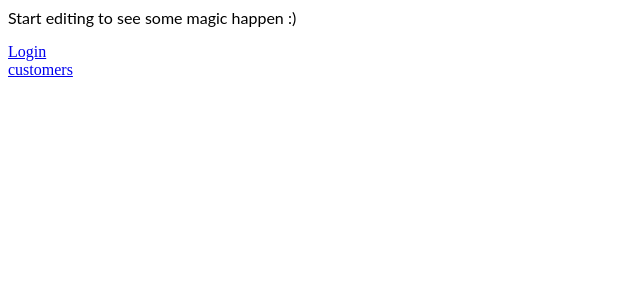
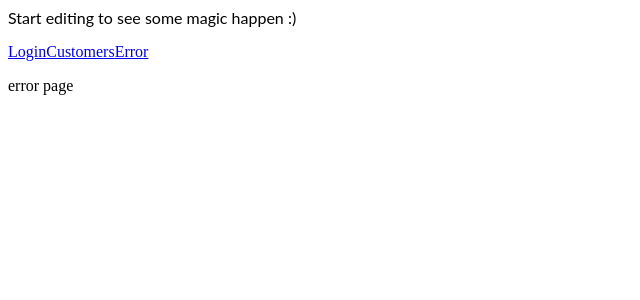
Before and after one commit to jayakrishnanni/angular-86upcq, an Angular app: page / in a window 1280 px wide. Shown: the top 300 px of the page, without its empty margins (0-640 px from the left). Built offline with nearby package versions, Linux system fonts and the light colour scheme.

Commit message:
5 files modified

```diff
--- a/src/app/app.component.html
+++ b/src/app/app.component.html
@@ -2,8 +2,10 @@
 <p>
   Start editing to see some magic happen :)</p>
   <a routerLinkActive="active"
-       routerLink="/login">Login</a> <br>
+       routerLink="/login">Login</a>
        <a routerLinkActive="active"
-       routerLink="/customers">customers</a>
+       routerLink="/customers">Customers</a>
+       <a routerLinkActive="active"
+      routerLink="/error">Error</a>
 
-<router-outlet></router-outlet>
+    <router-outlet></router-outlet>
--- a/src/app/app.routing.module.ts
+++ b/src/app/app.routing.module.ts
@@ -9,7 +9,9 @@ import { CustomersComponent } from './views/customers/customers.component';
   imports: [
     RouterModule.forRoot([
       { path: 'login', component: LoginComponent },
+
       { path: 'customers', component: CustomersComponent },
+
       { path: '**', component: ErrorComponent},
     ]),
   ],
--- a/src/app/views/customers/customers.component.ts
+++ b/src/app/views/customers/customers.component.ts
@@ -8,14 +8,11 @@ import { ApiService } from '../../services/api.service';
   styleUrls: ['./customers.component.css']
 })
 export class CustomersComponent implements OnInit {
-  newsResponses: JSON | any;
+
   constructor(private api : ApiService) { }
 
   ngOnInit() {
-     this.api.getNews()
-     .subscribe((data: any)=> {
-            this.newsResponses = data;
-     })
+
   }
 
 }
--- a/src/app/views/error/error.component.html
+++ b/src/app/views/error/error.component.html
@@ -0,0 +1 @@
+<p>error page</p>
--- a/src/app/views/login/login.component.ts
+++ b/src/app/views/login/login.component.ts
@@ -1,4 +1,5 @@
 import { Component, OnInit } from '@angular/core';
+import { ApiService } from '../../services/api.service';
 
 @Component({
   selector: 'app-login',
@@ -6,10 +7,14 @@ import { Component, OnInit } from '@angular/core';
   styleUrls: ['./login.component.css']
 })
 export class LoginComponent implements OnInit {
-
-  constructor() { }
+  newsResponses: JSON | any;
+  constructor(private api : ApiService) { }
 
   ngOnInit() {
+      this.api.getNews()
+     .subscribe((data: any)=> {
+            this.newsResponses = data;
+     })
   }
 
 }
```
